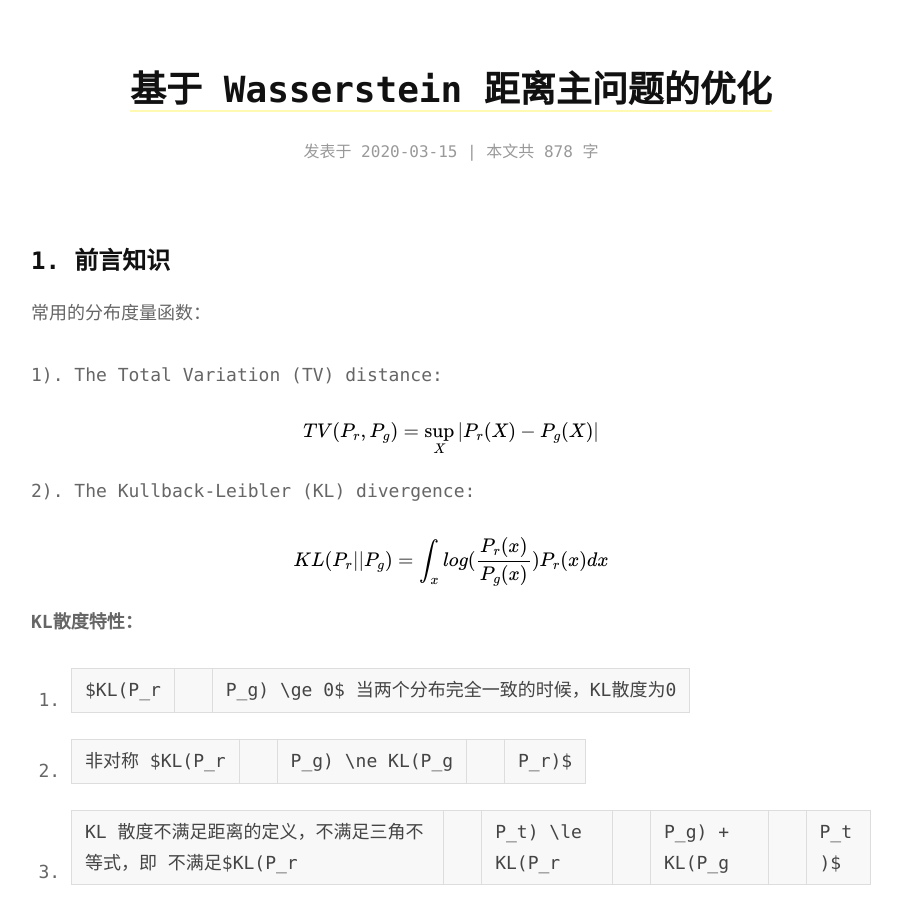
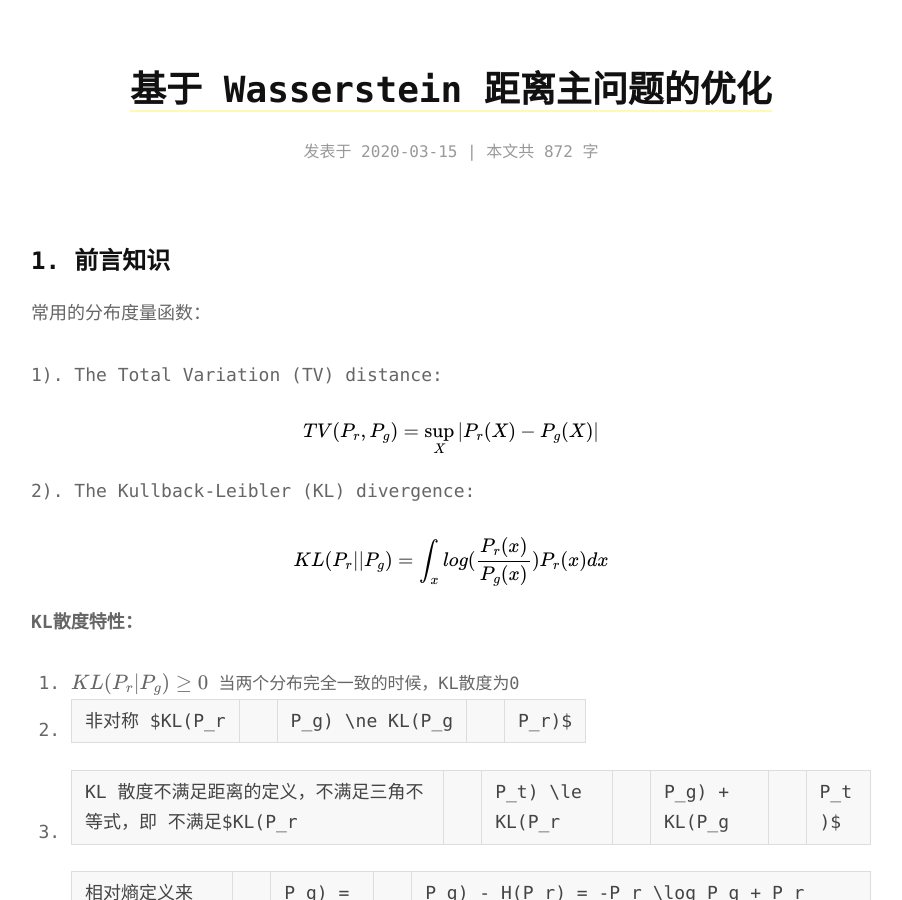
Before and after one commit to selous123/selous123.github.io, a Jekyll site: the page built from _posts/2020-03-15-生成模型(GAN)总结.md, in a window 1280 px wide and 900 px high. Shown: the whole window, without its empty margins (189-1091 px from the left). Built offline with Jekyll 4.4.1, drawn with Linux system fonts in a browser that asks for light colours; formulas are drawn with MathJax 3; a script that is not in the unit is left out; comment, search, counter and statistics services are not loaded.

Commit message:
修改格式

```diff
--- a/_posts/2020-03-15-生成模型(GAN)总结.md
+++ b/_posts/2020-03-15-生成模型(GAN)总结.md
@@ -23,7 +23,7 @@ $$KL(P_r || P_g) = \int_x log(\frac{P_r(x)}{P_g(x)})P_r(x)dx$$
 
 **KL散度特性：**
 
-1. $KL(P_r||P_g) \ge 0$ 当两个分布完全一致的时候，KL散度为0
+1. $KL(P_r \| P_g) \ge 0$ 当两个分布完全一致的时候，KL散度为0
 
 2. 非对称 $KL(P_r || P_g) \ne KL(P_g || P_r)$
 
```
